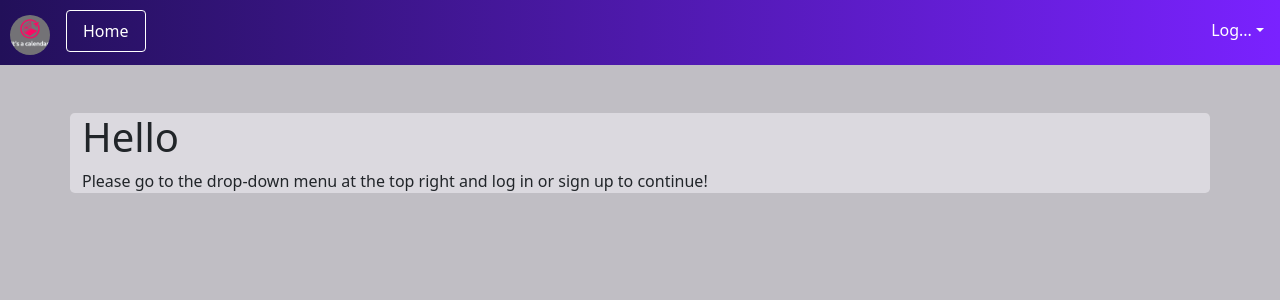
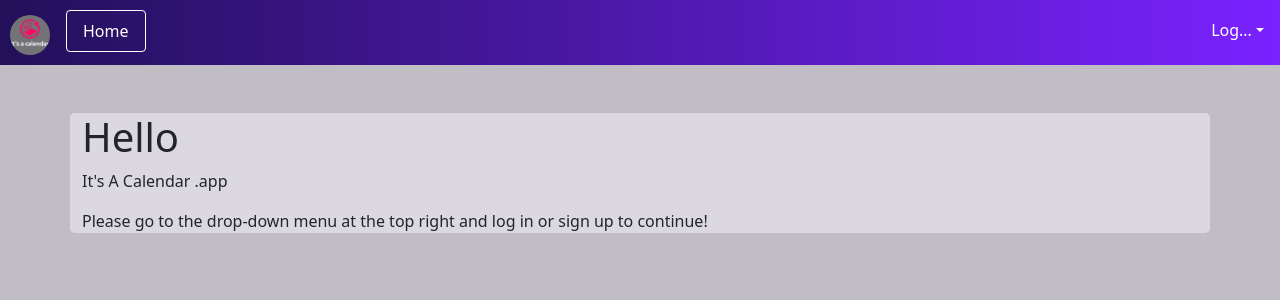
Before and after one commit to jaybyrd3/cs341, a Flask app: page / in a window 1280 px wide. Shown: the top 300 px of the page. Run offline with Flask 3, Linux system fonts and the light colour scheme; some libraries are stand-ins or nearby versions.

Commit message:
Am idiot; dropdown should actually be fixed now

```diff
--- a/templates/index.html
+++ b/templates/index.html
@@ -40,15 +40,15 @@
             <li class="nav-item dropdown" style="margin-left: auto;">
                 <a id="log" class="nav-link dropdown-toggle text-white" data-toggle="dropdown" href="#" role="button" aria-haspopup="true" aria-expanded="false">Log...</a>
                 <div id="logMenu" class="dropdown-menu dropdown-menu-right">
-                    <a class="dropdown-item" href="/login">Login</a>
-                    <a class="dropdown-item" href="/signup">Sign Up</a>
+                    <a class="dropdown-item" href="/logout">Logout</a>
                 </div>
             </li>
             {% else %}
             <li class="nav-item dropdown" style="margin-left: auto;">
                 <a id="log" class="nav-link dropdown-toggle text-white" data-toggle="dropdown" href="#" role="button" aria-haspopup="true" aria-expanded="false">Log...</a>
                 <div id="logMenu" class="dropdown-menu dropdown-menu-right">
-                    <a class="dropdown-item" href="/logout">Logout</a>
+                    <a class="dropdown-item" href="/login">Login</a>
+                    <a class="dropdown-item" href="/signup">Sign Up</a>
                 </div>
             </li>
             {% endif %}
@@ -136,6 +136,7 @@
                 </p>
     	    {% else %}
         	    <h1>Hello</h1>
+                <p>It's A Calendar .app</p>
                 <p> Please go to the drop-down menu at the top right and log in or sign up to continue!</p>
             {% endif %}
 
```
